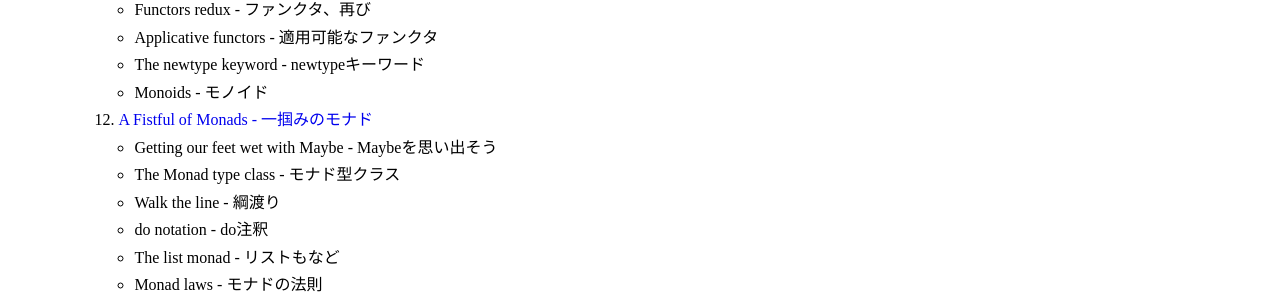
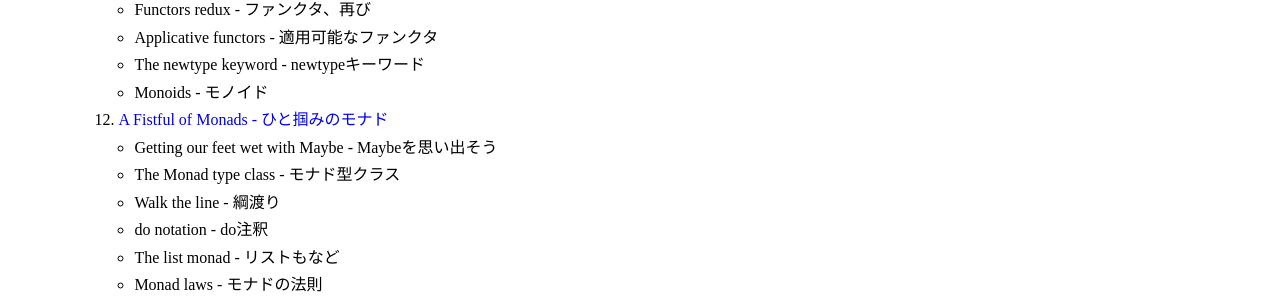
Before and after one commit to suruseas/jlyhgg, a Jekyll site: the page built from index.md, in a window 1280 px wide and 900 px high, scrolled down 2270 px. Shown: the part 149-450 px from the top of the window. Built offline with Jekyll 4.4.1, drawn with Linux system fonts in a browser that asks for light colours.

Commit message:
Switch kanji to hiragana

```diff
--- a/index.md
+++ b/index.md
@@ -102,7 +102,7 @@ LYHGG日本語版は、私
   * Applicative functors - 適用可能なファンクタ
   * The newtype keyword - newtypeキーワード
   * Monoids - モノイド
-1. [A Fistful of Monads - 一掴みのモナド]({{ site.url }}chapter/12/)
+1. [A Fistful of Monads - ひと掴みのモナド]({{ site.url }}chapter/12/)
   * Getting our feet wet with Maybe - Maybeを思い出そう
   * The Monad type class - モナド型クラス
   * Walk the line - 綱渡り
```
Also changed, not shown: chapter/12.md (+1 -1 lines).
